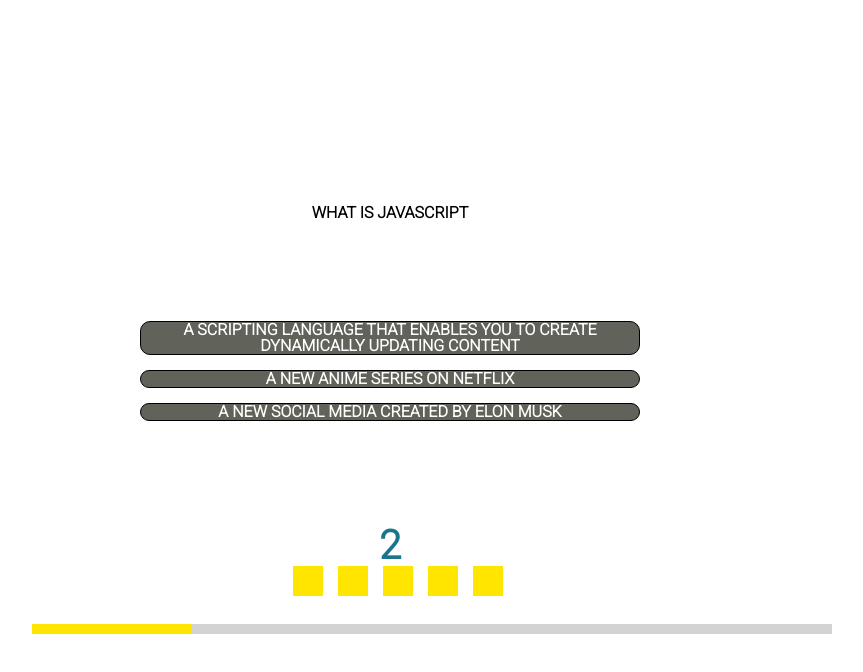
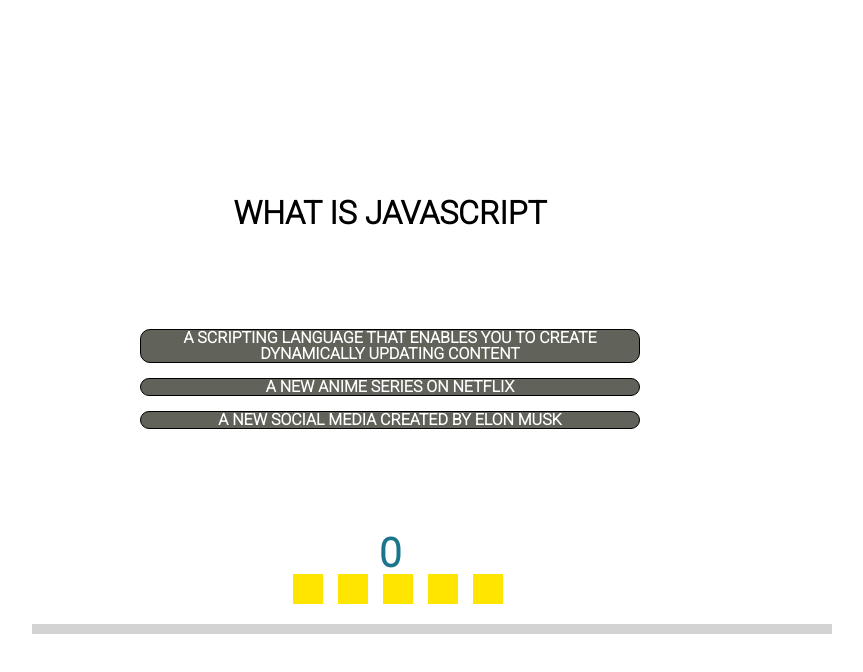
Before and after one commit to josueJURE/founders-coders, a plain HTML site: page index.html in a window 1280 px wide. Both pictures are taken after a click on the button "START OUR QUIZ". Shown: the whole page, without its empty margins (250-1113 px from the left). Drawn offline with Linux system fonts and the light colour scheme.

Commit message:
feat(HTML): turn div with class quizQuestion into an h1

```diff
--- a/index.html
+++ b/index.html
@@ -106,7 +106,7 @@
 
 
       <div class="multipleChoices">
-        <div class="quizQuestion">Questions</div>
+        <h1 class="quizQuestion">Questions</h1>
         <div class="parentChoices">
           <div class="choice" id="A">Choices1</div>
           <div class="choice" id="B">Choices2</div>
--- a/index.js
+++ b/index.js
@@ -144,7 +144,7 @@
   renderQuestion();
   renderProgress();
   renderCounter();
-  TIMER = setInterval(renderCounter, 1000);
+  // TIMER = setInterval(renderCounter, 1000);
 }
 
 function year() {
```
